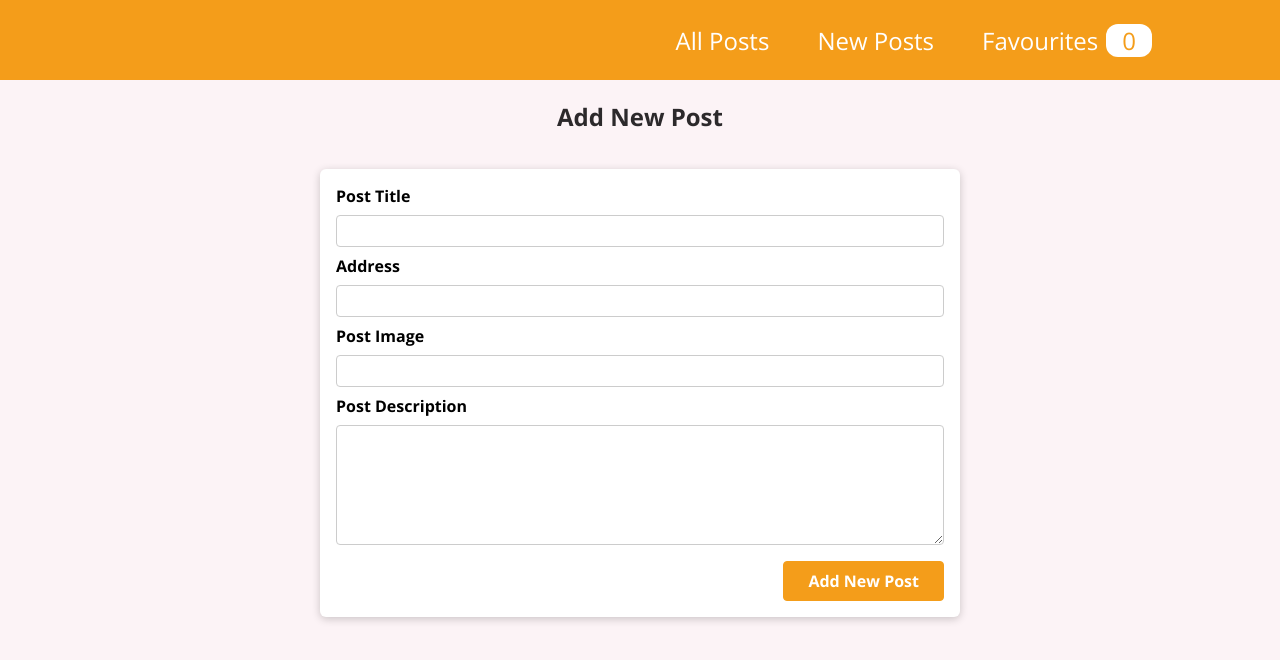
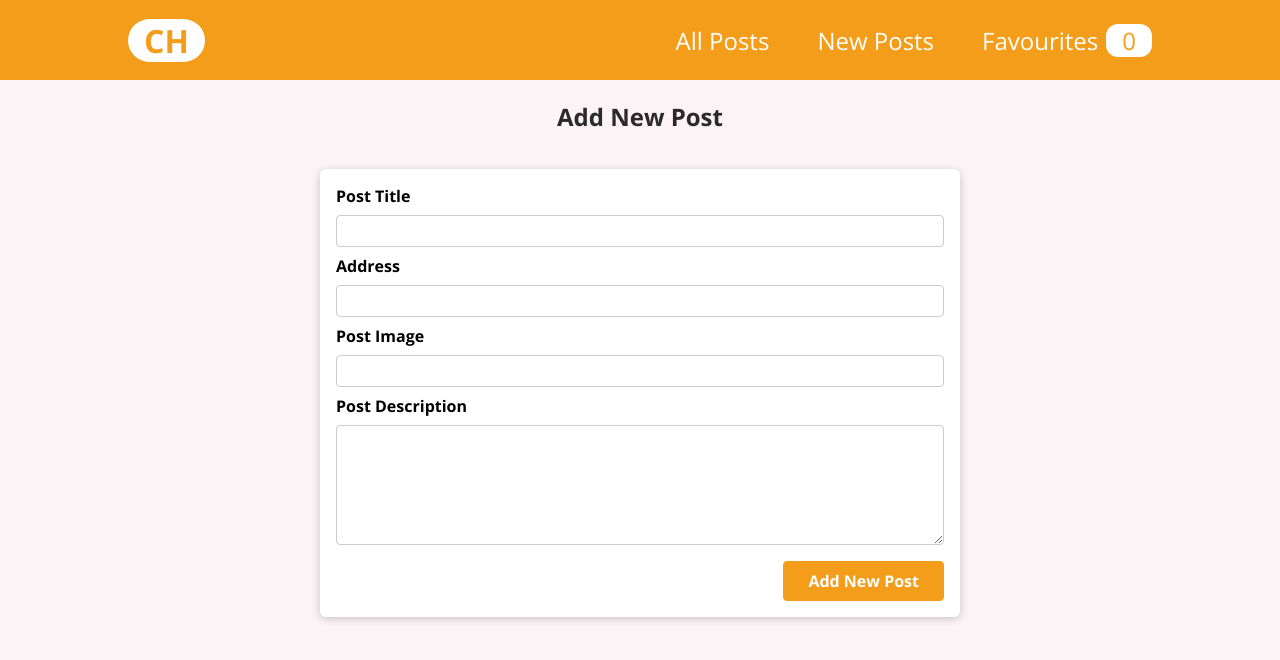
Before and after one commit to Deven1902/SolutionCHallenge23, a React (Create React App) app: page /new-post in a window 1280 px wide. Shown: the top 660 px of the page. Built offline with nearby package versions, Linux system fonts and the light colour scheme.

Commit message:
updated logo

```diff
--- a/src/components/MainNavigation.jsx
+++ b/src/components/MainNavigation.jsx
@@ -8,7 +8,7 @@ const MainNavigation = () => {
 
   return (
     <header className={classes.header}>
-      <div className={classes.logo}></div>
+      <div className={classes.logo}>CH</div>
 
       <nav className={classes.desktop_navigation}>
         <ul>
--- a/src/components/MainNavigation.module.css
+++ b/src/components/MainNavigation.module.css
@@ -10,7 +10,10 @@
 
 .logo {
   font-size: 2rem;
-  color: white;
+  background-color: white;
+  color: #F49D1A;
+  padding: 0 1rem;
+  border-radius: 1.5rem;
   font-weight: bold;
 }
 
--- a/src/components/posts/PostItem.module.css
+++ b/src/components/posts/PostItem.module.css
@@ -34,8 +34,8 @@
 .actions button {
   font: inherit;
   cursor: pointer;
-  color: #77002e;
-  border: 1px solid #77002e;
+  color: #F49D1A;
+  border: 1px solid #F49D1A;
   background-color: transparent;
   padding: 0.5rem 1.5rem;
   border-radius: 4px;
@@ -43,7 +43,7 @@
 
 .actions button:hover,
 .actions button:active {
-  background-color: #ffe2ed;
+  background-color: #000000;
 }
 
 @media screen and (max-width: 720px) {
```
